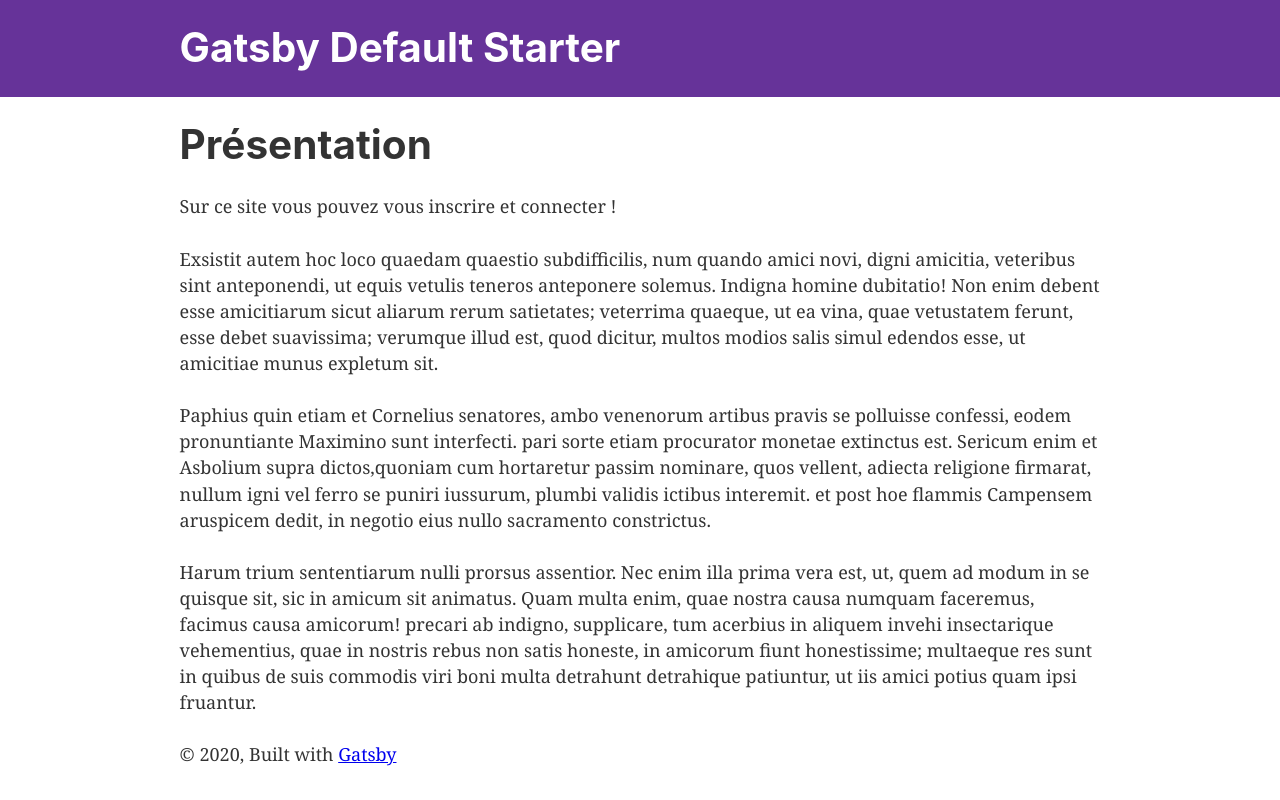
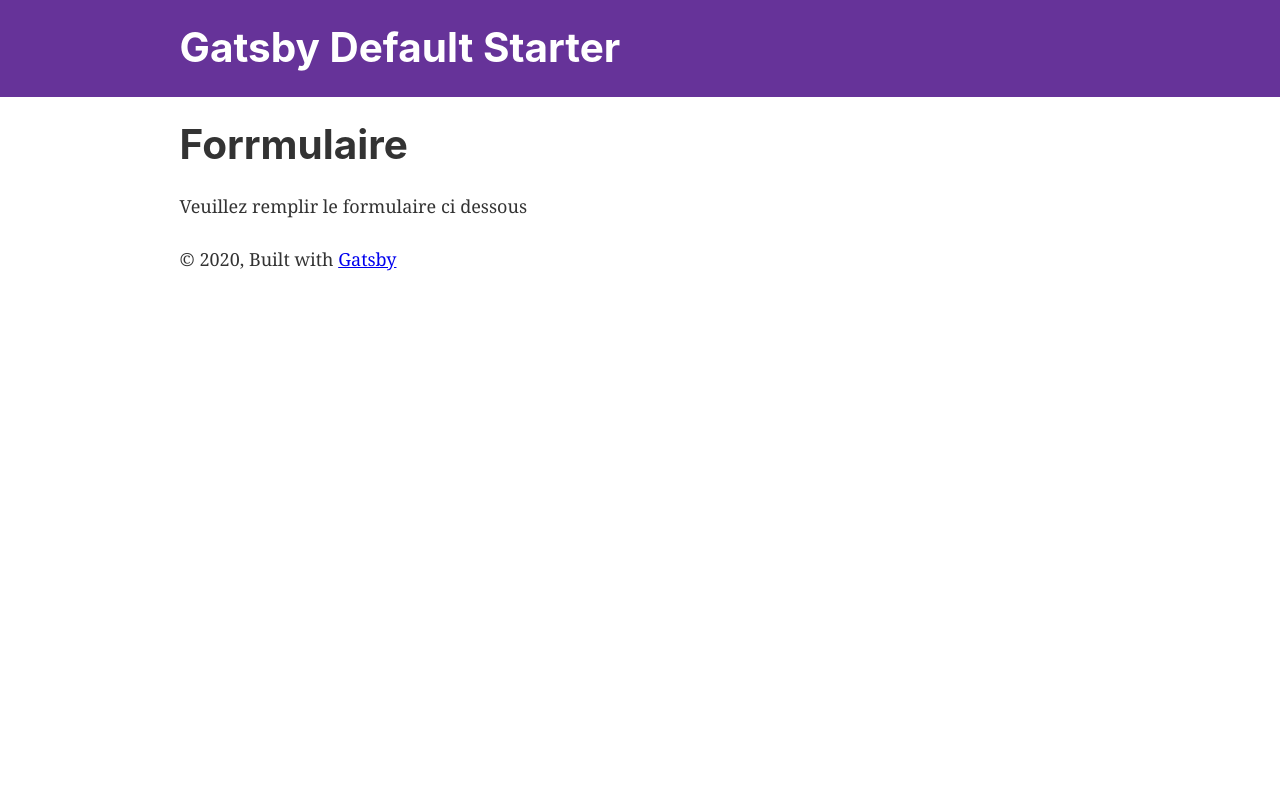
Before and after one commit to ThomasYello/lancome, a Gatsby site: page /form in a window 1280 px wide. Built offline with nearby package versions, Linux system fonts and the light colour scheme; Gatsby itself is replaced by a stand-in of ours.

Commit message:
Vince Commit

```diff
--- a/src/components/wrappedForm.js
+++ b/src/components/wrappedForm.js
@@ -0,0 +1,13 @@
+import React from "react"
+
+class wrappedForm extends React.Component {
+  render() {
+    return (
+      <>
+        <p> Met ton formulaire ici </p>
+      </>
+    )
+  }
+}
+
+export default wrappedForm
--- a/src/pages/form.js
+++ b/src/pages/form.js
@@ -1,43 +1,18 @@
 import React from "react"
-
-
 import Layout from "../components/layout"
-
 import SEO from "../components/seo"
-
-
+import wrappedForm from "../components/wrappedForm"
 
 class form extends React.Component {
-
   render() {
-
-
-
     return (
-
       <Layout>
         <SEO title="ACCUEIL" />
+        <h1> Forrmulaire </h1>
 
-        <h1> Présentation </h1>
-
-        <p> Sur ce site vous pouvez vous inscrire et connecter !</p>
-
-        <p>Exsistit autem hoc loco quaedam quaestio subdifficilis, num quando amici novi, digni amicitia, veteribus sint anteponendi, ut equis vetulis teneros anteponere solemus. Indigna homine dubitatio!
-        Non enim debent esse amicitiarum sicut aliarum rerum satietates; veterrima quaeque, ut ea vina, quae vetustatem ferunt,
-        esse debet suavissima; verumque illud est, quod dicitur, multos modios salis simul edendos esse, ut amicitiae munus expletum sit.</p>
-
-        <p>Paphius quin etiam et Cornelius senatores, ambo venenorum artibus pravis se polluisse confessi,
-        eodem pronuntiante Maximino sunt interfecti. pari sorte etiam procurator monetae extinctus est. Sericum enim et Asbolium supra dictos,quoniam cum hortaretur
-        passim nominare, quos vellent, adiecta religione firmarat, nullum igni vel ferro se puniri iussurum, plumbi validis ictibus
-        interemit. et post hoe flammis Campensem aruspicem dedit, in negotio eius nullo sacramento constrictus.</p>
-
-        <p>Harum trium sententiarum nulli prorsus assentior. Nec enim illa prima vera est, ut, quem ad modum in se quisque sit, sic in amicum sit animatus.
-        Quam multa enim, quae nostra causa numquam faceremus, facimus causa amicorum! precari ab indigno, supplicare, tum acerbius in aliquem invehi
-        insectarique vehementius, quae in nostris rebus non satis honeste, in amicorum fiunt honestissime; multaeque res sunt in quibus de suis commodis
-        viri boni multa detrahunt detrahique patiuntur, ut iis amici potius quam ipsi fruantur.</p>
-
+        <p> Veuillez remplir le formulaire ci dessous</p>
+        <wrappedForm/>
       </Layout>
-
     )
   }
 }
```
Also changed, not shown: src/pages/index.js (+3 -29 lines), src/pages/merci.js (+2 -26 lines).
